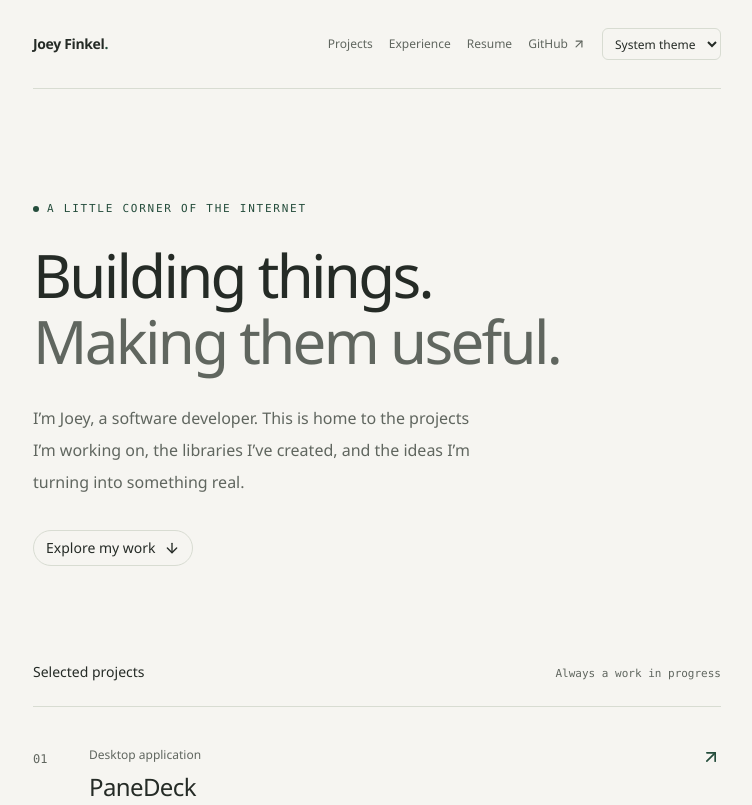
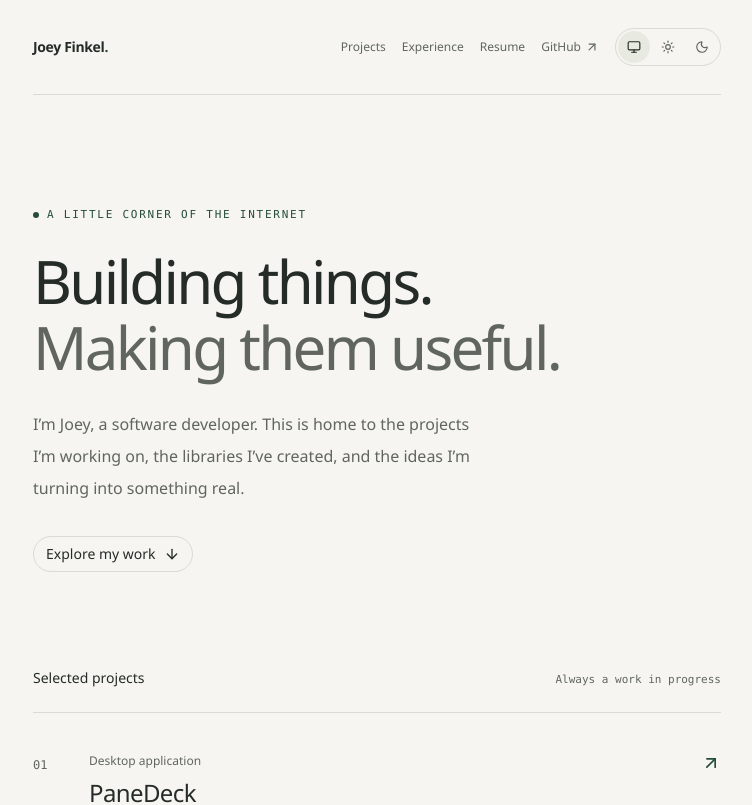
Before and after one commit to joeyfinkel/joeyfinkel.com, a React (Vite) app: page / in a window 1280 px wide. Shown: the top 805 px of the page, without its empty margins (263-1015 px from the left). Built offline with nearby package versions, Linux system fonts and the light colour scheme.

Commit message:
feat(theme): use device sun and moon icon controls

```diff
--- a/src/components/theme-select.tsx
+++ b/src/components/theme-select.tsx
@@ -1,18 +1,33 @@
+import { Monitor, Moon, Sun } from 'lucide-react';
 import { useTheme } from 'next-themes';
+import { Button } from '@/components/ui/button';
 
 export function ThemeSelect() {
 	const { theme = 'system', setTheme } = useTheme();
+	const modes = [
+		{ value: 'system', label: 'System theme', Icon: Monitor },
+		{ value: 'light', label: 'Light theme', Icon: Sun },
+		{ value: 'dark', label: 'Dark theme', Icon: Moon },
+	];
 
 	return (
-		<select
-			aria-label="Color theme"
-			value={theme}
-			onChange={(event) => setTheme(event.target.value)}
-			className="h-8 rounded-md border bg-background px-2 text-xs text-foreground outline-offset-4 focus-visible:outline-2 focus-visible:outline-ring"
-		>
-			<option value="system">System theme</option>
-			<option value="light">Light theme</option>
-			<option value="dark">Dark theme</option>
-		</select>
+		<fieldset className="m-0 flex min-w-0 items-center gap-0.5 rounded-full border p-0.5">
+			<legend className="sr-only">Color theme</legend>
+			{modes.map(({ value, label, Icon }) => (
+				<Button
+					key={value}
+					type="button"
+					variant={theme === value ? 'secondary' : 'ghost'}
+					size="icon-sm"
+					className="rounded-full"
+					aria-label={label}
+					aria-pressed={theme === value}
+					title={label}
+					onClick={() => setTheme(value)}
+				>
+					<Icon className="size-3.5" aria-hidden="true" />
+				</Button>
+			))}
+		</fieldset>
 	);
 }
```
Also changed, not shown: 1 other file (tests, documents, lock files or other folders).
